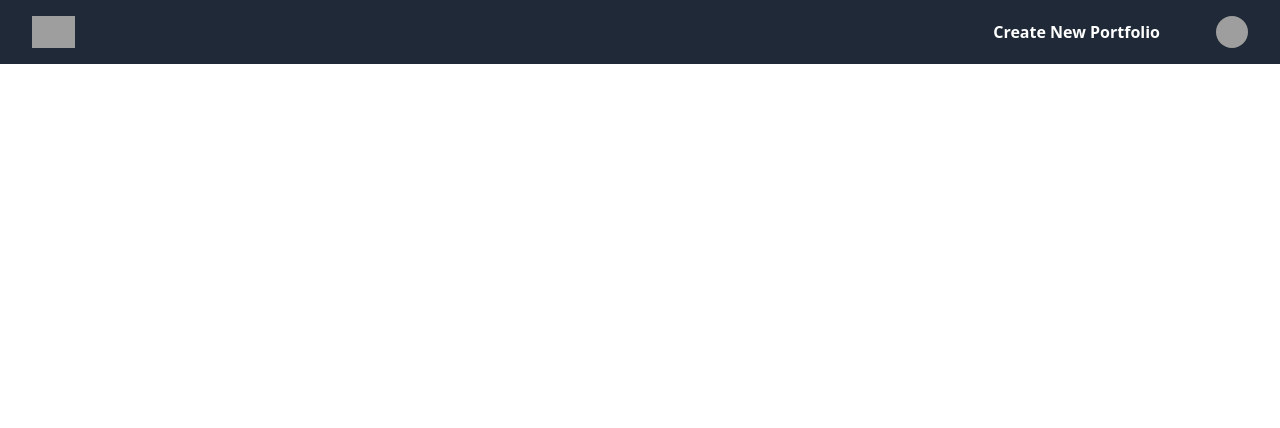
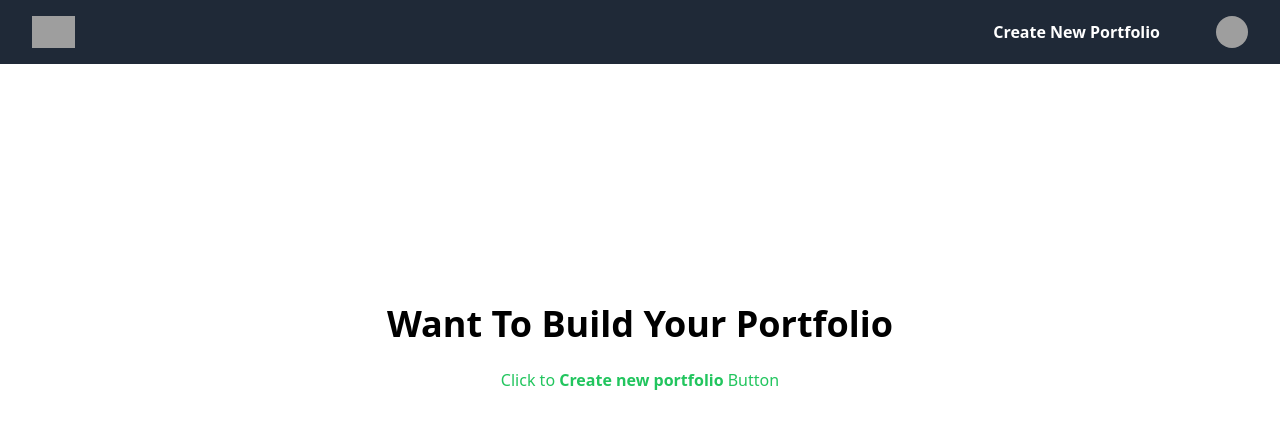
Before and after one commit to Magesh-Leo/buildportfolio, a Next.js app: page / in a window 1280 px wide. Shown: the top 428 px of the page. Built offline with nearby package versions, Linux system fonts and the light colour scheme; grey boxes are pictures that could not be loaded.

Commit message:
add some content in home page

```diff
--- a/pages/index.js
+++ b/pages/index.js
@@ -11,6 +11,10 @@ export default function Home() {
   return (
     <div>
       <Navbar/>
+      <div className=' flex flex-col justify-center items-center w-full mt-60'>
+        <h1 className='font-bold items-center text-4xl'>Want To Build Your Portfolio</h1>
+        <br/><span className='text-green-500'>Click to <strong>Create new portfolio</strong> Button</span>
+      </div>
     </div>
   )
 }
```
